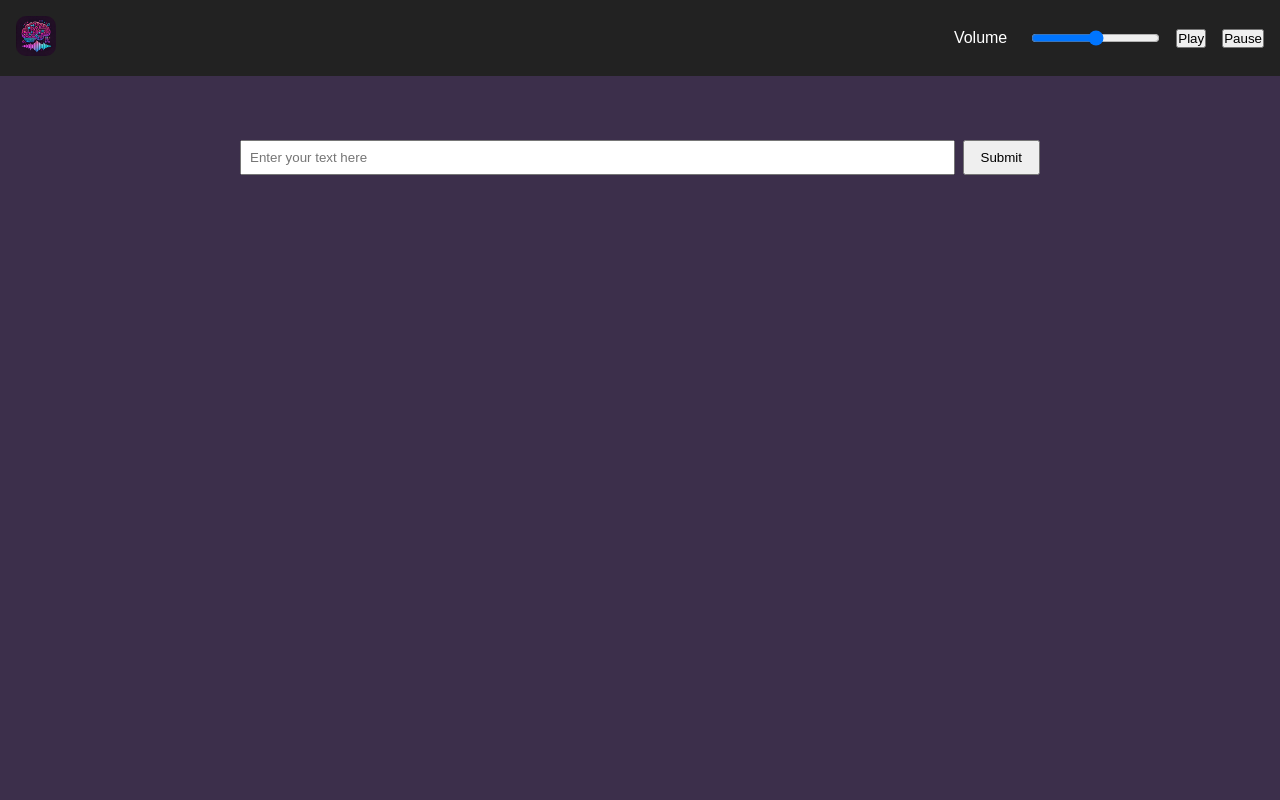
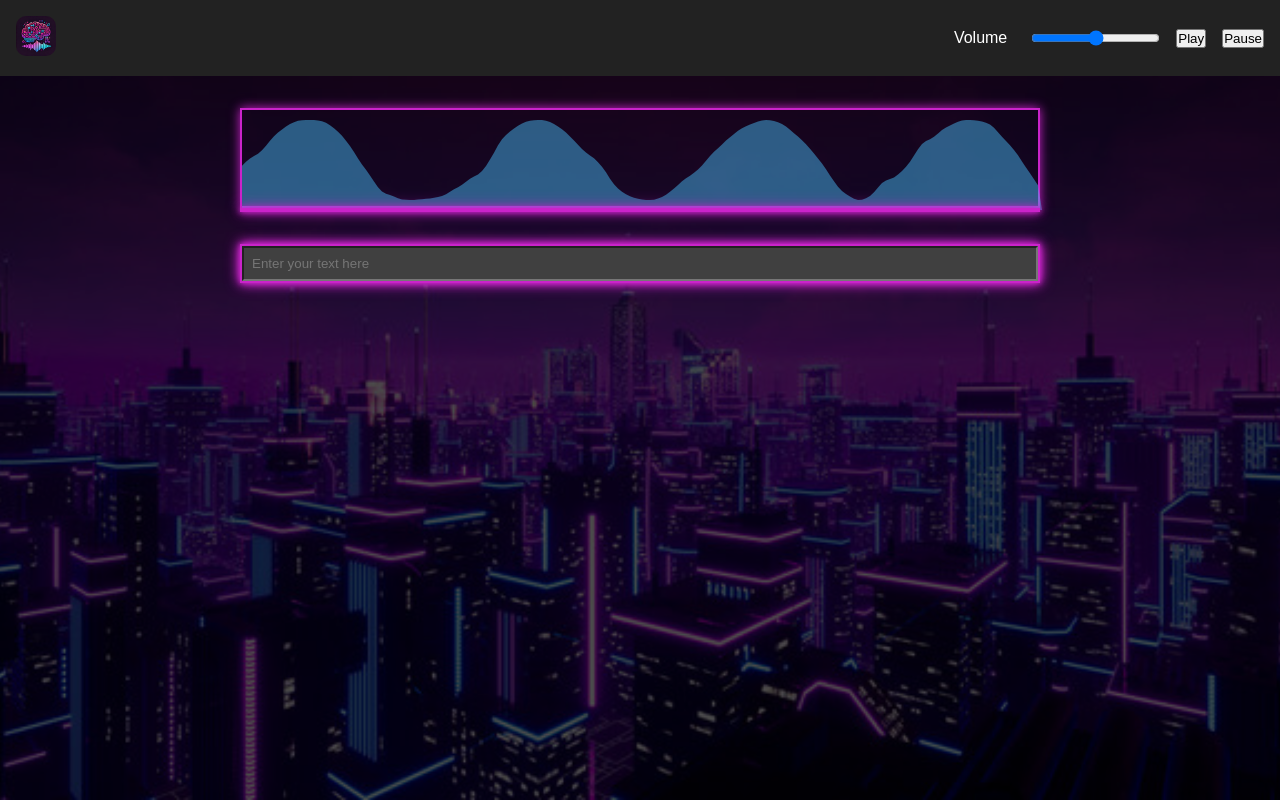
Before and after one commit to kokapu/RaiVE, a Flask app: template raive/templates/index.html in a window 1280 px wide. Run offline with Flask 3, Linux system fonts and the light colour scheme; the template is opened without the code that fills it, so the values that code supplies are empty; some libraries are stand-ins or nearby versions.

Commit message:
added visualizations

````diff
--- a/raive/model.py
+++ b/raive/model.py
@@ -32,5 +32,7 @@ class GeminiPro25:
             return ""
         code = response.text
         code = code.strip("```").strip("javascript")
+        if "tidalcycles/dirt-samples" not in code:
+            code = "samples('github:tidalcycles/dirt-samples')\n" + code
         self.existing_code = code
         return code
--- a/raive/static/css/style.css
+++ b/raive/static/css/style.css
@@ -8,12 +8,29 @@
 /* Body and font settings */
 body {
   font-family: Arial, sans-serif;
-  background-color: #3c2f4b;
+  /* background-color: #3c2f4b; */
+  background-image: url(../images/city.jpg);
+  background-size: cover;
+  background-position: center;
+  background-repeat: no-repeat;
   color: #333;
   display: flex;
   flex-direction: column;
   align-items: center;
   min-height: 100vh;
+
+  position: relative;
+}
+
+body::before {
+  content: '';
+  position: absolute;
+  top: 0;
+  left: 0;
+  width: 100%;
+  height: 100%;
+  background-color: rgba(0, 0, 0, 0.7); /* Dark overlay */
+  z-index: -1;
 }
 
 /* Header styles */
@@ -71,11 +88,16 @@ main {
   align-items: center;
 }
 
+#vis-container {
+  border: 2px solid #ca23ca;
+  box-shadow: 0 0 10px #ca23ca;
+}
+
 /* Chat history */
 .chat-history {
   width: 100%;
   height: 300px;
-  background-color: #f8f8f8;
+  background-color: rgba(64, 64, 64, 0.3);
   overflow-y: auto;
   padding: 1rem;
   margin-bottom: 1rem;
@@ -87,26 +109,45 @@ main {
   display: flex;
   width: 100%;
   gap: 0.5rem;
+  background-color: rgb(#404040, 0.3);
+  border: 2px solid #ca23ca; /* Neon green border */
+  box-shadow: 0 0 5px #ca23ca, 0 0 10px #ca23ca, 0 0 15px #ca23ca;
+  color: #fff;
+  margin-top: 2rem;
+  margin-bottom: 4rem;
 }
 
 .input-prompt input {
   flex: 1;
   padding: 0.5rem;
+  background-color: #404040;
+  /* color: #fff; */
 }
 
-.input-prompt button {
-  padding: 0.5rem 1rem;
-  cursor: pointer;
+.input-prompt input.text-entered {
+  background-color: #3a3a3a;
+  color: #a9a9a9;
+}
+
+.input-prompt input:not(:placeholder-shown) {
+  background-color: #404040;
+  color: #a9a9a9; /* lighter gray text color */
 }
 
 .editor-container {
+  background-color: rgba(128, 128, 128, 0.5); /* Transparent grey */
   width: 100%;
+  height: 100%;
   display: flex;
   flex-direction: column;
-  padding: 1rem;
+  /* padding: 1rem; */
+  background-color: rgba(200, 200, 200, 0.3);
+  border: 2px solid #ca23ca; /* Neon green border */
+  box-shadow: 0 0 5px #ca23ca, 0 0 10px #ca23ca, 0 0 15px #ca23ca;
 }
 
 .cm-editor {
+  background-color: rgba(128, 128, 128, 0.5);
   width: 600px;
   height: 500px;
   padding: 1rem;
--- a/raive/static/prompts/followup.txt
+++ b/raive/static/prompts/followup.txt
@@ -1 +1,5 @@
-Thank you! Below, I will say "Code: " and give you the code I have so far, and then I will say "Prompt: " and give you the next prompt. Update the code according to the prompt and return the updated code. Again, return just the code and no extra characters.
+Thank you! Below, I will say "Code: " and give you the code I have so far, and then I will say "Prompt: " and give you the next prompt.
+
+The sample sound files that you can use in the Strudel code are the dirt-samples in the TidalCycles github. No other customs sounds are available.
+
+Update the code according to the prompt and return the updated code. Again, return just the code and no extra characters.
--- a/raive/templates/index.html
+++ b/raive/templates/index.html
@@ -10,6 +10,7 @@
   <!-- TODO: this works with flask only -->
   <!-- <link rel="stylesheet" href="{{ url_for('static', filename='css/style.css') }}"> -->
   <link rel="stylesheet" href="static/css/style.css">
+  <script src="https://cdn.jsdelivr.net/npm/p5@1.4.2/lib/p5.min.js"></script>
 </head>
 
 <body>
@@ -35,6 +36,7 @@
 
   <!-- Main Content -->
   <main>
+    <div id="vis-container" style="width: 800px; height: 100px;"></div>
     <script src="static/strudel/index.js"></script>
     <div class="editor-container">
       <strudel-editor id="repl">
@@ -44,13 +46,17 @@
     <!-- Prompt / Input Area -->
     <form class="input-prompt" onsubmit="handleInput(); return false;">
       <input type="text" id="input" placeholder="Enter your text here">
-      <button type="submit" id="submit">Submit</button>
     </form>
   </main>
 
   <!-- JavaScript to handle input, volume, and playback -->
   <script>
     async function handleInput() {
+      const input = document.querySelector('.input-prompt input');
+      if (input.value.trim() !== '') {
+        input.classList.add('text-entered');
+      }
+
       const inputField = document.getElementById('input');
       const repl = document.getElementById('repl');
       const currentText = repl.editor.getCode();
@@ -70,14 +76,23 @@
       const code = data.response.code;
       console.log('Model response:', code);
 
-      // Get the Strudel editor element and its underlying editor instance
-
       // Move the API response code into the editor and play it
       repl.editor.setCode(code);
       repl.editor.evaluate();
 
       // Clear the input field
       inputField.value = '';
+
+      // Save the original draw method
+      const originalOnDraw = repl.editor.onDraw.bind(repl.editor);
+
+      // Wrap it
+      repl.editor.onDraw = (haps, time, painters) => {
+        originalOnDraw(haps, time, painters); // keep original behavior
+
+        const active = haps.filter(h => h.isActive(time));
+        updateWave(active);
+      };
     }
 
     // Hook up the volume control
@@ -108,6 +123,131 @@
         repl.editor.stop();
       }
     });
+
+    let numPoints = 200;
+    let waveY = [];
+    let droplets = [];
+
+    let waveSettings = {
+      gain: 0.5,
+      cutoff: 500,
+      note: 'c4',
+      room: 0.3,
+      clip: 0.2,
+      s: 'sine',
+    };
+
+    let targetHue = 300;
+    let currentHue = 300;
+
+    function setup() {
+      canvas = createCanvas(800, 100);
+      canvas.parent('vis-container');
+      noStroke();
+      colorMode(HSL, 360, 100, 100, 1);
+
+      for (let i = 0; i < numPoints; i++) {
+        waveY[i] = height / 2;
+      }
+    }
+
+    function draw() {
+    clear();
+
+    // Smooth hue transition
+    let target = noteToHue(waveSettings.note);
+    currentHue = lerp(currentHue, target, 0.05);
+    fill(currentHue, 80, 60, 0.5);
+
+    let baseAmp = waveSettings.gain * 80;
+    let frequency = map(waveSettings.cutoff || 500, 200, 2000, 0.2, 2);
+    let softness = map(waveSettings.room || 0, 0, 1, 2, 10);
+    let sharpness = map(waveSettings.clip || 0, 0, 1, 1, 5);
+
+    beginShape();
+    vertex(0, height);
+    for (let i = 0; i < numPoints; i++) {
+      let x = (i / numPoints) * width;
+      let phase = frameCount * 0.01 + i / softness;
+      let noiseOffset = noise(i * 0.05, frameCount * 0.01) * sharpness;
+      let waveFn = waveSettings.s.includes('bass') ? noise : sin;
+      let offset = waveFn(phase * frequency + noiseOffset) * baseAmp;
+      let y = height / 2 + offset;
+      vertex(x, y);
+    }
+    vertex(width, height);
+    endShape(CLOSE);
+
+    // Draw droplets
+    for (let i = droplets.length - 1; i >= 0; i--) {
+      let d = droplets[i];
+      fill(d.hue, 90, 70, d.life);
+      ellipse(d.x, d.y, d.r * 2);
+      d.life -= 0.02;
+      d.y += 0.7;
+      if (d.life <= 0) droplets.splice(i, 1);
+    }
+  }
+
+  let lastDropletTime = 0; // track last spawn time
+  let dropletCooldown = 200; // milliseconds between spawns
+
+  function updateWave(haps) {
+    if (!haps.length) return;
+
+    let now = millis();
+    let canSpawn = now - lastDropletTime > dropletCooldown;
+
+    let sum = {
+      gain: 0,
+      cutoff: 0,
+      room: 0,
+      clip: 0,
+    };
+    let notes = [];
+    let sources = [];
+
+    for (let hap of haps) {
+      sum.gain += hap.value.gain ?? 0.3;
+      sum.cutoff += hap.value.cutoff ?? 800;
+      sum.room += hap.value.room ?? 0.3;
+      sum.clip += hap.value.clip ?? 0.2;
+      if (hap.value.note) notes.push(hap.value.note);
+      if (hap.value.s) sources.push(hap.s);
+    }
+
+    let count = haps.length;
+    waveSettings = {
+      gain: sum.gain / count,
+      cutoff: sum.cutoff / count,
+      room: sum.room / count,
+      clip: sum.clip / count,
+      note: notes[Math.floor(Math.random() * notes.length)] ?? 'c4',
+      s: sources.includes('bass') ? 'bass' : 'sine',
+    };
+    targetHue = noteToHue(waveSettings.note);
+
+    // ✨ Throttled droplet spawning
+    if (canSpawn) {
+      for (let i = 0; i < min(count, 2); i++) {
+        droplets.push({
+          x: random(width),
+          y: random(height / 2 - 10, height / 2 + 10),
+          r: random(3, 6),
+          life: 1.0,
+          hue: currentHue,
+        });
+      }
+      lastDropletTime = now;
+    }
+  }
+
+  function noteToHue(note) {
+    const notes = ['c', 'd', 'e', 'f', 'g', 'a', 'b'];
+    let base = note[0]?.toLowerCase();
+    let idx = notes.indexOf(base);
+    return map(idx, 0, notes.length - 1, 200, 340); // bluish to pink
+  }
   </script>
 </body>
 
````
Also changed, not shown: raive/static/prompts/initial.txt (+7 -0 lines), raive/static/images/city.jpg (added).
